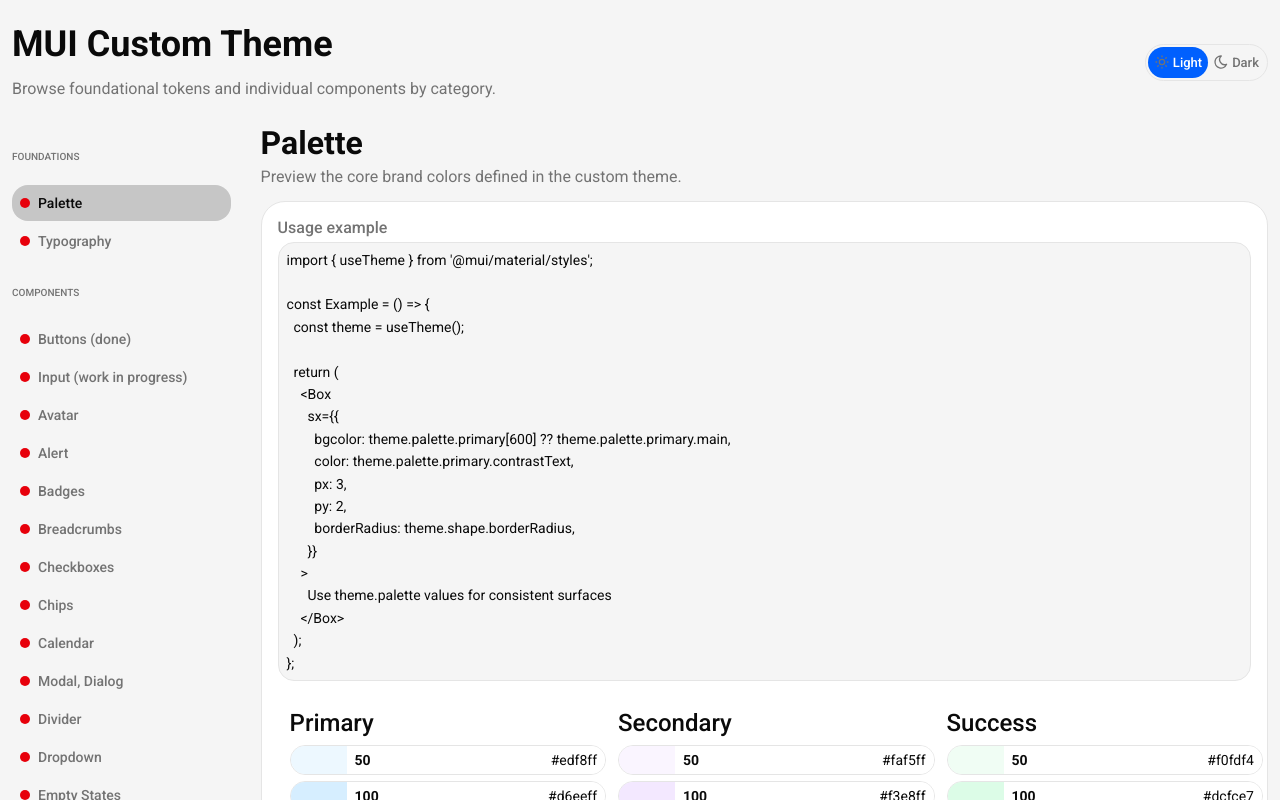
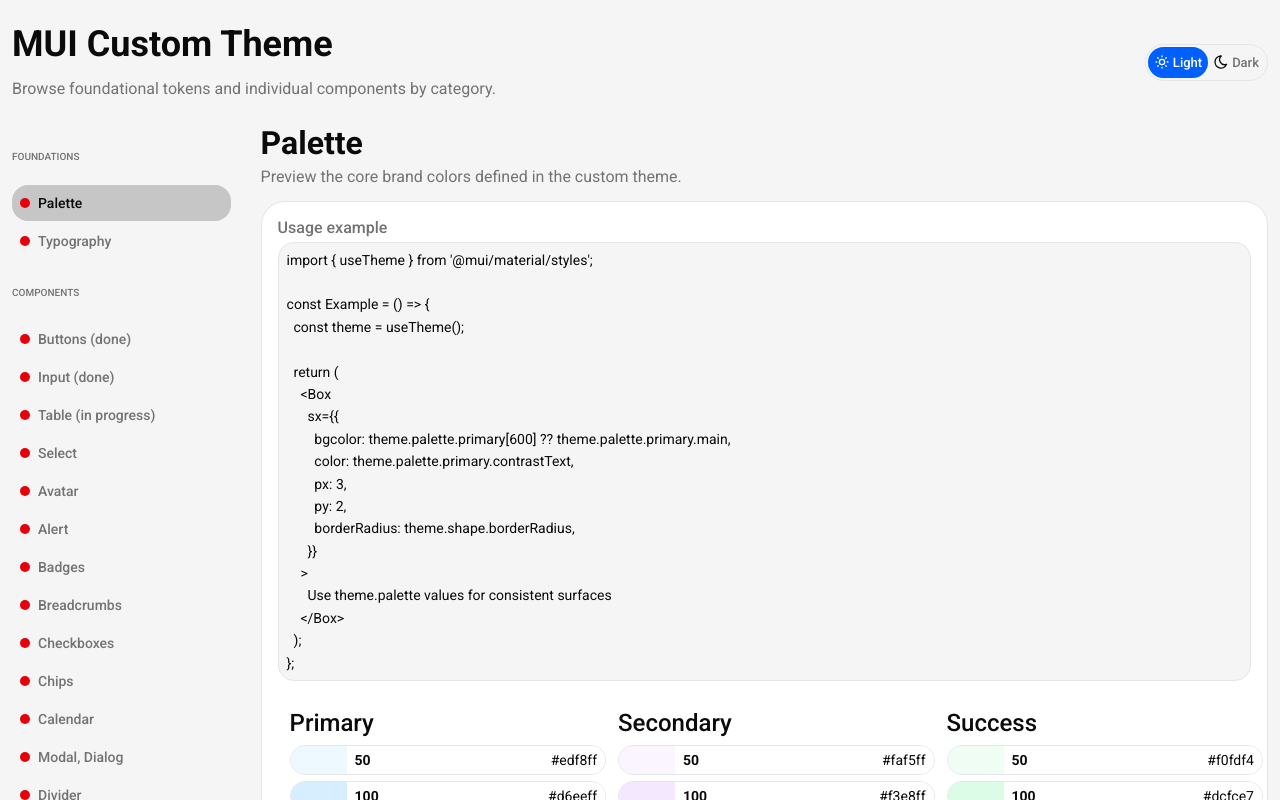
Before and after one commit to a169n/mui-custom-theme, a React (Vite) app: page /palette in a window 1280 px wide. Shown: the top 800 px of the page. Built offline with nearby package versions, Linux system fonts and the light colour scheme.

Commit message:
Update ModeToggle component to use dynamic colors for icons, refactor CustomTableCell for improved readability, and update componentRoutes to reflect the completion status of Input and add new routes for Table and Select components.

```diff
--- a/src/components/ModeToggle.tsx
+++ b/src/components/ModeToggle.tsx
@@ -57,11 +57,11 @@
       }}
     >
       <ToggleButton value="light" aria-label="Switch to light mode" disableRipple>
-        <IconSun size={16} />
+        <IconSun size={16} color={selectedColor} />
         Light
       </ToggleButton>
       <ToggleButton value="dark" aria-label="Switch to dark mode" disableRipple>
-        <IconMoon size={16} />
+        <IconMoon size={16} color={mode == 'light' ? theme.palette.text.primary : selectedColor} />
         Dark
       </ToggleButton>
     </ToggleButtonGroup>
--- a/src/routes/componentRoutes.tsx
+++ b/src/routes/componentRoutes.tsx
@@ -55,7 +55,9 @@
 
 export const componentRoutes: AppRoute[] = [
   { path: 'buttons', label: 'Buttons (done)', element: <ButtonsPage /> },
-  { path: 'input', label: 'Input (work in progress)', element: <InputPage /> },
+  { path: 'input', label: 'Input (done)', element: <InputPage /> },
+  { path: 'table', label: 'Table (in progress)', element: <TablePage /> },
+  { path: 'select', label: 'Select', element: <SelectPage /> },
   { path: 'avatar', label: 'Avatar', element: <AvatarPage /> },
   { path: 'alert', label: 'Alert', element: <AlertPage /> },
   { path: 'badges', label: 'Badges', element: <BadgesPage /> },
@@ -82,8 +84,6 @@
   { path: 'stepper', label: 'Stepper', element: <StepperPage /> },
   { path: 'switch', label: 'Switch', element: <SwitchPage /> },
   { path: 'tabs', label: 'Tabs', element: <TabsPage /> },
-  { path: 'table', label: 'Table', element: <TablePage /> },
-  { path: 'select', label: 'Select', element: <SelectPage /> },
   { path: 'textarea', label: 'Textarea', element: <TextareaPage /> },
   { path: 'tooltip', label: 'Tooltip', element: <TooltipPage /> },
   { path: 'file-input', label: 'File Input', element: <FileInputPage /> },
```
Also changed, not shown: src/components/table/CustomTableCell.tsx (+7 -4 lines).
